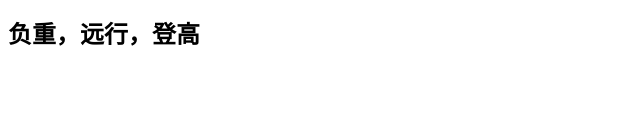
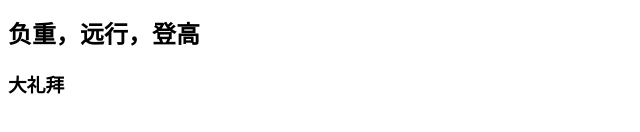
Before and after one commit to tom669/git-demo, a website: page src/demo.html in a window 1280 px wide. Shown: the part 222-354 px from the top of the page, 0-640 px from the left. Drawn offline with Linux system fonts and the light colour scheme.

Commit message:
tom669x 4 commit

```diff
--- a/src/demo.html
+++ b/src/demo.html
@@ -10,6 +10,7 @@
   <h2>共产党的最高宗旨是胜利</h2>
   <h2>历史是胜利者书写的</h2>
   <h2>负重，远行，登高</h2>
+  <h3>大礼拜</h3>
   <script>
        console.log('hello')
   </script>
```
